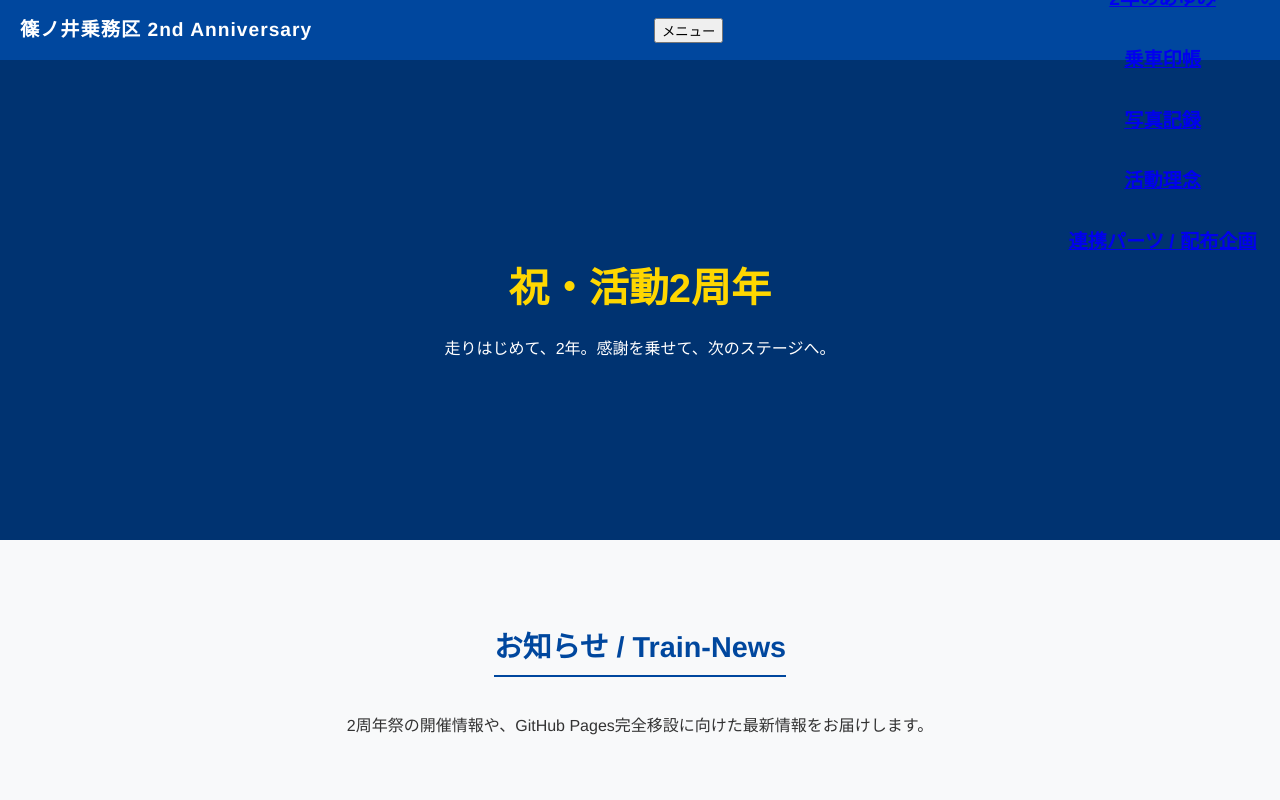
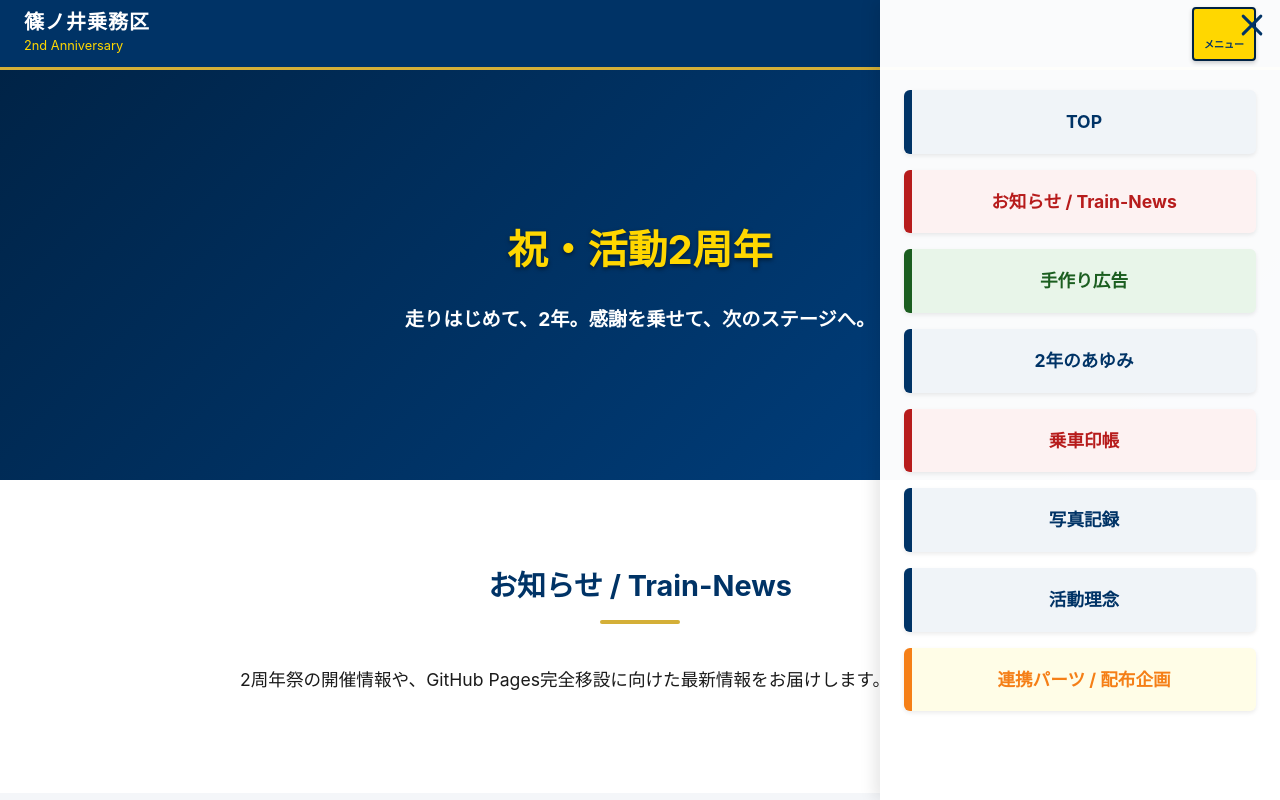
Before and after one commit to shinorail/2nd, a plain HTML site: page index.html in a window 1280 px wide. Both pictures are taken after a click on the button "メニュー". Shown: the top 800 px of the page. Drawn offline with Linux system fonts and the light colour scheme.

Commit message:
Update style.css

```diff
--- a/css/style.css
+++ b/css/style.css
@@ -1,183 +1,271 @@
-/* 全体のリセットと基本設定 */
+/* --- ユニバーサルデザイン＆基本設定 --- */
 html {
-  scroll-behavior: smooth; /* スムーズスクロールを有効化 */
+  scroll-behavior: smooth;
+}
+* {
+  box-sizing: border-box; /* 画面からはみ出すのを防ぐおまじない */
 }
 body {
   margin: 0;
   padding: 0;
-  font-family: 'Helvetica Neue', Arial, sans-serif;
-  color: #333;
-  line-height: 1.6;
-  background-color: #f8f9fa;
+  font-family: -apple-system, BlinkMacSystemFont, "Segoe UI", Roboto, "Helvetica Neue", Arial, "Noto Sans JP", sans-serif;
+  color: #1a1a1a;
+  background-color: #ffffff;
+  line-height: 1.8;
 }
 
-/* ヘッダー */
+/* --- ヘッダー（配置崩れを完全に修正） --- */
 .site-header {
   position: fixed;
   top: 0;
   left: 0;
   width: 100%;
-  height: 60px;
-  background-color: #00479e; /* 篠ノ井ブルー */
-  color: #fff;
+  height: 70px;
+  background-color: #003366; /* 濃い鉄道ブルー */
+  color: #ffffff;
   display: flex;
   align-items: center;
-  justify-content: space-between;
-  padding: 0 20px;
-  box-sizing: border-box;
+  justify-content: space-between; /* ロゴは左、ボタンは右に強制固定 */
+  padding: 0 24px;
   z-index: 1000;
-}
-.header-logo {
-  font-weight: bold;
-  font-size: 1.2rem;
-  letter-spacing: 1px;
+  border-bottom: 3px solid #d4af37; /* 金色のライン */
 }
 
-/* ハンバーガーボタン */
-.hamburger {
-  position: relative;
-  width: 30px;
-  height: 22px;
-  background: none;
-  border: none;
+.header-logo {
+  display: flex;
+  flex-direction: column;
+  flex-shrink: 0; /* ロゴが潰れないように固定 */
+}
+.logo-main {
+  font-weight: bold;
+  font-size: 1.25rem;
+  letter-spacing: 0.05em;
+  line-height: 1.2;
+}
+.logo-sub {
+  font-size: 0.8rem;
+  color: #ffd700;
+}
+
+/* --- ハンバーガーボタン（右端に正しく配置） --- */
+.hamburger-btn {
+  display: flex;
+  flex-direction: column;
+  align-items: center;
+  justify-content: center;
+  width: 64px;
+  height: 54px;
+  background-color: #ffffff;
+  border: 2px solid #002244;
+  border-radius: 4px;
   cursor: pointer;
   z-index: 1100;
+  padding: 0;
+  box-shadow: 0 2px 4px rgba(0,0,0,0.2);
+  flex-shrink: 0; /* ボタンが潰れないように固定 */
 }
-.hamburger span {
-  display: block;
+.hamburger-box {
+  position: relative;
+  width: 28px;
+  height: 18px;
+}
+.hamburger-inner,
+.hamburger-inner::before,
+.hamburger-inner::after {
   position: absolute;
-  width: 100%;
+  width: 28px;
   height: 3px;
-  background-color: #fff;
-  left: 0;
-  transition: all 0.3s ease-in-out;
+  background-color: #003366;
+  border-radius: 2px;
+  transition: transform 0.2s ease;
 }
-.hamburger span:nth-child(1) { top: 0; }
-.hamburger span:nth-child(2) { top: 9px; }
-.hamburger span:nth-child(3) { top: 18px; }
+.hamburger-inner { top: 50%; transform: translateY(-50%); }
+.hamburger-inner::before { content: ""; top: -7px; }
+.hamburger-inner::after { content: ""; top: 7px; }
 
-/* ボタンがアクティブな時（×印） */
-.hamburger.is-active span:nth-child(1) { transform: translateY(9px) rotate(45deg); }
-.hamburger.is-active span:nth-child(2) { opacity: 0; }
-.hamburger.is-active span:nth-child(3) { transform: translateY(-9px) rotate(-45deg); }
+.hamburger-label {
+  font-size: 10px;
+  font-weight: bold;
+  color: #003366;
+  margin-top: 2px;
+}
 
-/* 全画面メニュー */
-.navigation {
+/* ボタンが押されたとき（×印） */
+.hamburger-btn.is-active {
+  background-color: #ffd700;
+}
+.hamburger-btn.is-active .hamburger-inner { background-color: transparent; }
+.hamburger-btn.is-active .hamburger-inner::before { transform: translateY(7px) rotate(45deg); background-color: #003366; }
+.hamburger-btn.is-active .hamburger-inner::after { transform: translateY(-7px) rotate(-45deg); background-color: #003366; }
+
+/* --- 全画面ナビゲーションメニュー（はみ出し・初期位置を修正） --- */
+.navigation-menu {
   position: fixed;
   top: 0;
-  right: -100%;
+  right: -100%; /* 初期状態は画面の外（右側）に完全に隠す */
   width: 100%;
+  max-width: 400px; /* PCなど大画面でも広がりすぎないよう上限を設定 */
   height: 100vh;
-  background-color: rgba(245, 247, 250, 0.98);
-  transition: all 0.3s ease-in-out;
+  background-color: rgba(255, 255, 255, 0.98);
+  box-shadow: -5px 0 15px rgba(0,0,0,0.1);
+  transition: right 0.3s ease-in-out;
   z-index: 1050;
+  overflow-y: auto;
+  padding: 90px 24px 40px 24px;
 }
-.navigation.is-active {
+/* メニューが開いた時 */
+.navigation-menu.is-active {
   right: 0;
 }
 .menu-list {
-  display: flex;
-  flex-direction: column;
-  justify-content: center;
-  align-items: center;
-  height: 100%;
   list-style: none;
   padding: 0;
   margin: 0;
 }
 .menu-list li {
-  margin: 15px 0;
-}
-.menu-list li a {
-  font-size: 1.2rem;
-  text-decoration: underline;
-  font-weight: bold;
+  margin-bottom: 16px;
 }
 
-/* スクリショのカラー再現 */
-.text-blue { color: #1a0dab; }
-.text-red { color: #d93025; }
-.text-green { color: #137333; }
-.text-yellow { color: #b08500; }
+/* メニューボタンのデザイン */
+.nav-item {
+  display: block;
+  padding: 16px;
+  font-size: 1.1rem;
+  font-weight: bold;
+  text-decoration: none;
+  border-radius: 6px;
+  text-align: center;
+  box-shadow: 0 2px 4px rgba(0,0,0,0.08);
+  border-left: 8px solid;
+}
+/* 配色調整 */
+.nav-top { background-color: #f0f4f8; color: #003366; border-left-color: #003366; }
+.nav-news { background-color: #fdf2f2; color: #b71c1c; border-left-color: #b71c1c; }
+.nav-ad { background-color: #e8f5e9; color: #1b5e20; border-left-color: #1b5e20; }
+.nav-timeline { background-color: #f0f4f8; color: #003366; border-left-color: #003366; }
+.nav-stamp { background-color: #fdf2f2; color: #b71c1c; border-left-color: #b71c1c; }
+.nav-photos { background-color: #f0f4f8; color: #003366; border-left-color: #003366; }
+.nav-philosophy { background-color: #f0f4f8; color: #003366; border-left-color: #003366; }
+.nav-download { background-color: #fffde7; color: #f57f17; border-left-color: #f57f17; }
 
-/* メインビジュアル */
+/* --- メインコンテンツ領域 --- */
 .hero-section {
-  padding-top: 60px; /* ヘッダーの高さ分下げる */
-  height: 60vh;
-  background-color: #003371; /* 暗めのブルー（背景画像を入れるとGOOD） */
-  color: #fff;
+  padding-top: 70px;
+  height: 60vh; /* 少し高さを出してゆったりさせました */
+  background: linear-gradient(135deg, #002244 0%, #004488 100%);
+  color: #ffffff;
   display: flex;
   align-items: center;
   justify-content: center;
   text-align: center;
+  padding-left: 20px;
+  padding-right: 20px;
 }
 .hero-content h1 {
   font-size: 2.5rem;
-  margin-bottom: 10px;
-  color: #ffd700; /* お祝いのゴールド */
+  margin: 0 0 16px 0;
+  color: #ffd700;
+  text-shadow: 0 2px 4px rgba(0,0,0,0.5);
+}
+.hero-sub {
+  font-size: 1.2rem;
+  margin: 0;
+  font-weight: bold;
 }
 
-/* 各コンテンツセクション */
+/* 各セクション */
 .content-section {
-  padding: 60px 20px;
-  text-align: center;
+  padding: 80px 24px;
+}
+.bg-contrast {
+  background-color: #f4f6f9;
+}
+.section-body {
   max-width: 800px;
   margin: 0 auto;
-}
-.bg-light {
-  background-color: #fff;
-  max-width: 100%;
-  box-shadow: inset 0 0 10px rgba(0,0,0,0.03);
+  text-align: left;
+  font-size: 1.1rem;
 }
 .content-section h2 {
   font-size: 1.8rem;
-  color: #00479e;
-  margin-bottom: 20px;
-  border-bottom: 2px solid #00479e;
-  display: inline-block;
-  padding-bottom: 5px;
+  color: #003366;
+  text-align: center;
+  margin-top: 0;
+  margin-bottom: 40px;
+  position: relative;
+  padding-bottom: 12px;
+}
+.content-section h2::after {
+  content: "";
+  position: absolute;
+  bottom: 0;
+  left: 50%;
+  transform: translateX(-50%);
+  width: 80px;
+  height: 4px;
+  background-color: #d4af37;
+  border-radius: 2px;
 }
 
-/* タイムラインの簡易装飾 */
-.timeline-box {
-  text-align: left;
-  max-width: 500px;
+/* タイムライン */
+.timeline-list {
+  border-left: 4px solid #003366;
+  padding-left: 20px;
   margin: 0 auto;
-  border-left: 3px solid #00479e;
-  padding-left: 20px;
+  max-width: 600px;
 }
-.timeline-box p {
-  margin: 20px 0;
+.timeline-item {
+  margin-bottom: 30px;
+  display: flex;
+  flex-direction: column;
+}
+.time-date {
+  font-weight: bold;
+  color: #003366;
+  font-size: 1.15rem;
+  margin-bottom: 4px;
+}
+.time-desc {
+  color: #333333;
+}
+.main-event {
+  background-color: #fff9db;
+  padding: 15px;
+  border-radius: 6px;
+  border: 1px solid #ffe066;
 }
 
-/* 配布カード・ボタン */
+/* ダウンロード */
 .download-card {
-  background: #fff;
-  padding: 30px;
+  background-color: #ffffff;
+  border: 2px solid #e0e0e0;
   border-radius: 8px;
-  box-shadow: 0 4px 15px rgba(0,0,0,0.05);
+  padding: 32px 24px;
+  text-align: center;
+  box-shadow: 0 4px 10px rgba(0,0,0,0.05);
+}
+.download-button {
   display: inline-block;
+  background-color: #0066cc;
+  color: #ffffff;
+  padding: 16px 40px;
+  font-weight: bold;
+  font-size: 1.1rem;
+  text-decoration: none;
+  border-radius: 4px;
+  box-shadow: 0 4px 0 #004488;
+  margin-top: 16px;
 }
-.btn {
-  display: inline-block;
-  background-color: #b08500;
-  color: #fff;
-  padding: 10px 30px;
-  text-decoration: none;
-  border-radius: 5px;
-  font-weight: bold;
-  margin-top: 15px;
-  transition: background 0.2s;
-}
-.btn:hover {
-  background-color: #906d00;
+.download-button:active {
+  transform: translateY(4px);
+  box-shadow: none;
 }
 
 /* フッター */
 .site-footer {
-  background-color: #333;
-  color: #fff;
+  background-color: #1a1a1a;
+  color: #ffffff;
   text-align: center;
-  padding: 20px 0;
+  padding: 30px 0;
   font-size: 0.9rem;
 }
```
